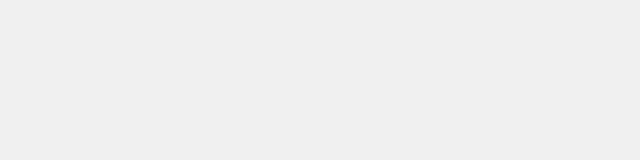
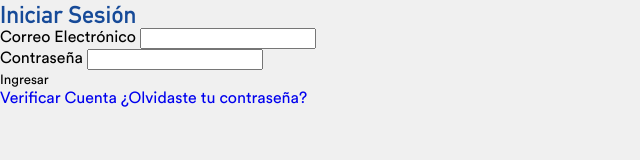
Before and after one commit to apastranb/SoftWars, a plain HTML site: page pages/login.html in a window 1280 px wide. Shown: the whole page, without its empty margins (0-640 px from the left). Drawn offline with nearby package versions, Linux system fonts and the light colour scheme; files that its build step writes are made by us from their sources; files whose address does not match are found by name.

Commit message:
Update login.html

```diff
--- a/pages/login.html
+++ b/pages/login.html
@@ -3,15 +3,38 @@
 <head>
     <meta charset="UTF-8">
     <meta name="viewport" content="width=device-width, initial-scale=1.0">
-    <title>Iniciar Sesión</title>
-    <link rel="stylesheet" href="../css/styles.css">
-    <link rel="stylesheet" href="../css/login.css">
+    <title>SoftWars - Iniciar Sesión</title>
+    <link rel="stylesheet" href="css/styles.css">
+    <link rel="stylesheet" href="css/login.css">
     <link rel="icon" type="image/svg" href="../img/CENFOTEC-FAVICON.svg">
 </head>
 <body>
+    <div class="login-container">
+        <div class="login-box">
+            <h2>Iniciar Sesión</h2>
+            <form id="form-login">
+                <div class="input-group">
+                    <label for="email">Correo Electrónico</label>
+                    <input type="email" id="email" required>
+                </div>
+                <div class="input-group">
+                    <label for="password">Contraseña</label>
+                    <input type="password" id="password" required>
+                </div>
+                <button type="submit" class="btn-primary">Ingresar</button>
+            </form>
 
+            <div class="login-actions">
+                <!-- HU-03 y HU-04 -->
+                <a href="#" id="link-verify">Verificar Cuenta</a>
+                <a href="#" id="link-forgot-pass">¿Olvidaste tu contraseña?</a>
+            </div>
+        </div>
+    </div>
 
-    <script src="../js/login-logic.js"></script>
-    <script src="../js/validaciones.js"></script>
+    <!-- Lógica de validación e integración -->
+    <script src="js/data-store.js"></script>
+    <script src="js/validaciones.js"></script>
+    <script src="js/login-logic.js"></script>
 </body>
 </html>
```
